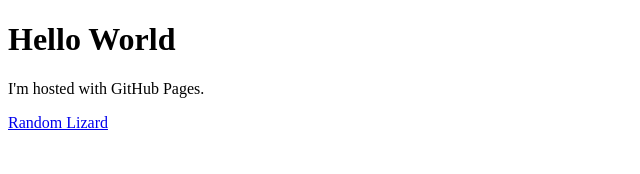
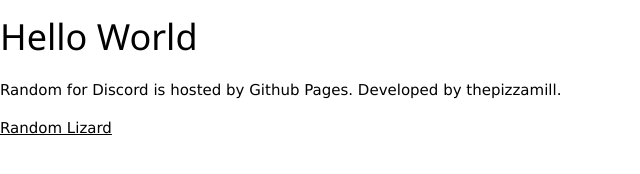
Before and after one commit to ThePizzaMill/Random.Lizard, a plain HTML site: page index.html in a window 1280 px wide. Shown: the whole page, without its empty margins (0-640 px from the left). Drawn offline with nearby package versions, Linux system fonts and the light colour scheme.

Commit message:
Minor QoL and added greetings to index.html

```diff
--- a/index.html
+++ b/index.html
@@ -1,8 +1,17 @@
 <!DOCTYPE html>
-<html>
+<html lang="en">
+
+<title>Random for Discord</title>
+<head>
+	<meta charset="utf-8" />
+
+	<link rel="stylesheet" href="https://www.w3schools.com/w3css/4/w3.css">
+</head>
+
 <body>
-<h1>Hello World</h1>
-<p>I'm hosted with GitHub Pages.</p>
-<a href="RandomLizard.html">Random Lizard</a>
+	<h1>Hello World</h1>
+	<p>Random for Discord is hosted by Github Pages. Developed by thepizzamill.</p>
+	<a href="RandomLizard.html">Random Lizard</a>
 </body>
+
 </html>
```
Also changed, not shown: RandomLizard.html (+6 -3 lines).
